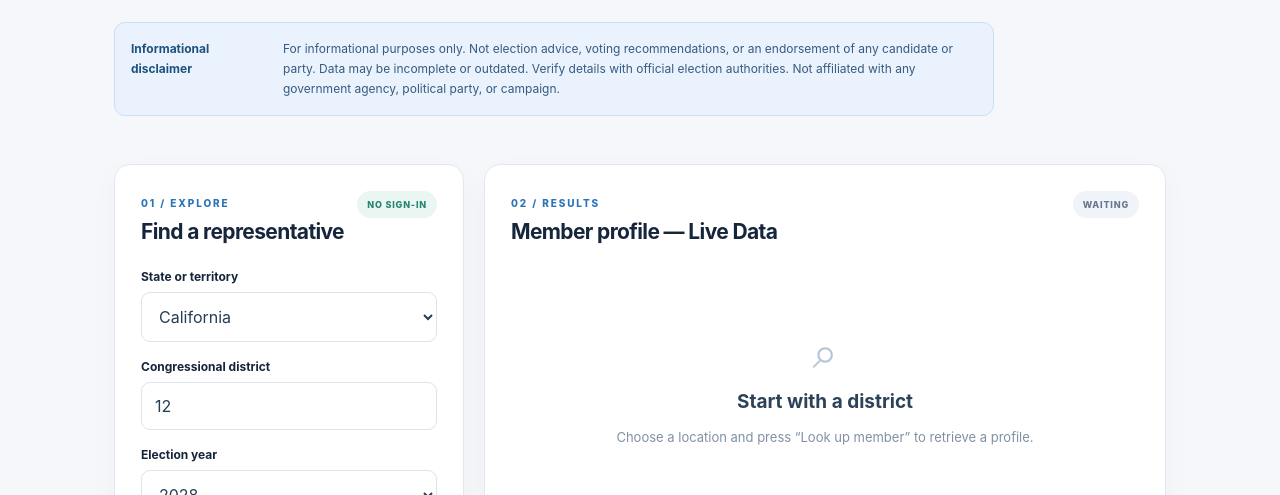
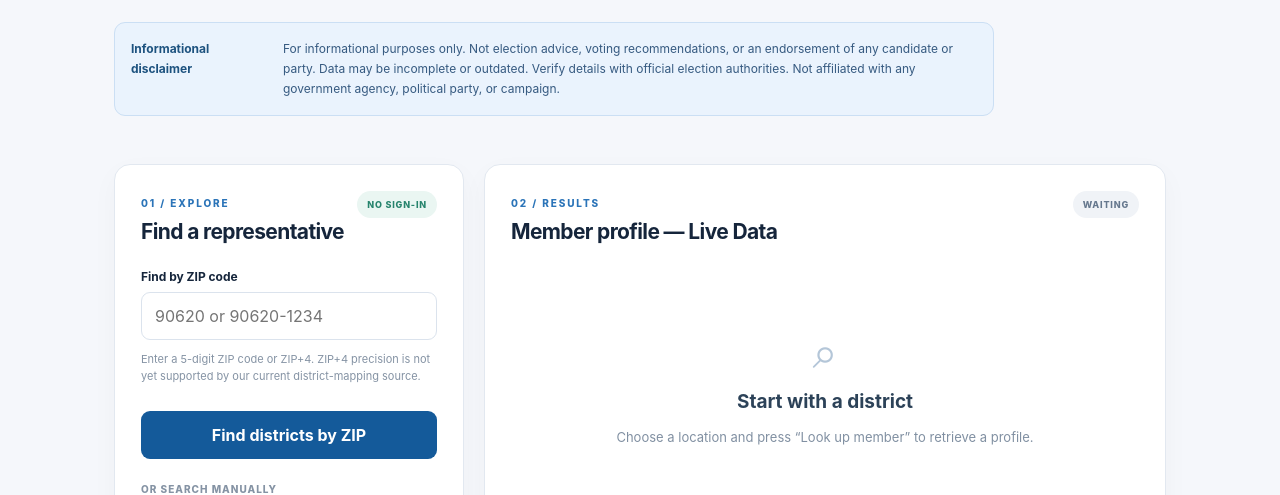
Before and after one commit to mrobles0124-gif/house2028, a plain HTML site: page house2028-v2-api-netlify/public/index.html in a window 1280 px wide. Shown: the part 305-800 px from the top of the page. Drawn offline with Linux system fonts and the light colour scheme.

Commit message:
Update index.html

```diff
--- a/house2028-v2-api-netlify/public/index.html
+++ b/house2028-v2-api-netlify/public/index.html
@@ -2,7 +2,48 @@
 <html lang="en"><head><meta charset="utf-8"><meta name="viewport" content="width=device-width, initial-scale=1"><meta name="theme-color" content="#10233b"><meta name="description" content="Independent educational congressional member lookup and 2028 election-information project."><link rel="manifest" href="/manifest.webmanifest"><link rel="icon" href="/icons/icon-192.png"><title>House 2028 | API Edition</title><link rel="stylesheet" href="/styles.css"></head>
 <body><header class="top"><div class="shell nav"><a class="brand" href="/" aria-label="House 2028 home"><span class="mark">H<span>28</span></span><span>HOUSE <b>2028</b><small>THE CIVIC DATA LAB</small></span></a><span class="tag">INDEPENDENT PROJECT · V2</span></div></header>
 <main class="shell"><section class="hero"><div class="eyebrow">CIVIC INFORMATION, SIMPLIFIED</div><h1>Explore your <em>representation.</em></h1><p>Look up current U.S. House members by state and district, see official sources, and learn how live government data powers a modern web app.</p><div class="notice" role="note"><b>Informational disclaimer</b><span>For informational purposes only. Not election advice, voting recommendations, or an endorsement of any candidate or party. Data may be incomplete or outdated. Verify details with official election authorities. Not affiliated with any government agency, political party, or campaign.</span></div></section>
-<section class="workspace"><div class="panel controls"><div class="panel-title"><div><span class="eyebrow">01 / EXPLORE</span><h2>Find a representative</h2></div><span class="pill">NO SIGN-IN</span></div><label for="state">State or territory</label><select id="state"></select><label for="district">Congressional district</label><input id="district" inputmode="numeric" type="number" min="0" max="99" value="12" placeholder="0 for at-large">
+<section class="workspace"><div class="panel controls"><div class="panel-title"><div><span class="eyebrow">01 / EXPLORE</span><h2>Find a representative</h2></div><span class="pill">NO SIGN-IN</span></div><div class="zip-lookup">
+  <label for="zipCode">Find by ZIP code</label>
+
+  <input
+    id="zipCode"
+    type="text"
+    inputmode="numeric"
+    autocomplete="postal-code"
+    maxlength="10"
+    placeholder="90620 or 90620-1234"
+    pattern="[0-9]{5}(-?[0-9]{4})?"
+    aria-describedby="zipHint"
+  >
+
+  <p id="zipHint" class="hint">
+    Enter a 5-digit ZIP code or ZIP+4.
+    ZIP+4 precision is not yet supported by our
+    current district-mapping source.
+  </p>
+
+  <button
+    id="zipLookup"
+    class="primary"
+    type="button"
+  >
+    Find districts by ZIP
+  </button>
+
+  <div
+    id="zipResults"
+    class="zip-results"
+    role="status"
+    aria-live="polite"
+  ></div>
+</div>
+
+<div class="mode-label" style="margin-top:24px">
+  OR SEARCH MANUALLY
+</div>
+
+<label for="state">State or territory</label>
+<select id="state"></select><label for="district">Congressional district</label><input id="district" inputmode="numeric" type="number" min="0" max="99" value="12" placeholder="0 for at-large">
 <div class="year-control">
   <label for="electionYear">Election year</label>
   <select id="electionYear">
```
